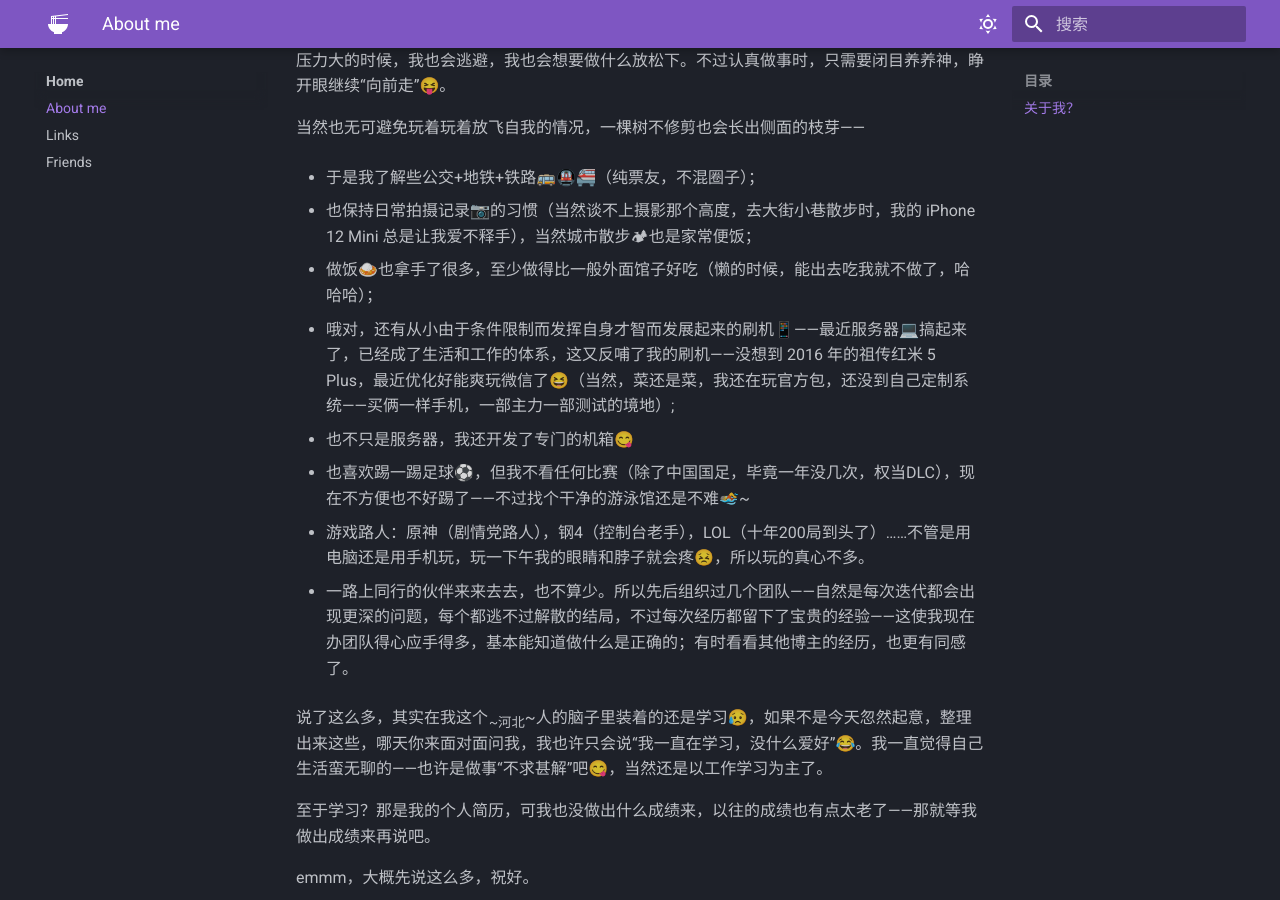
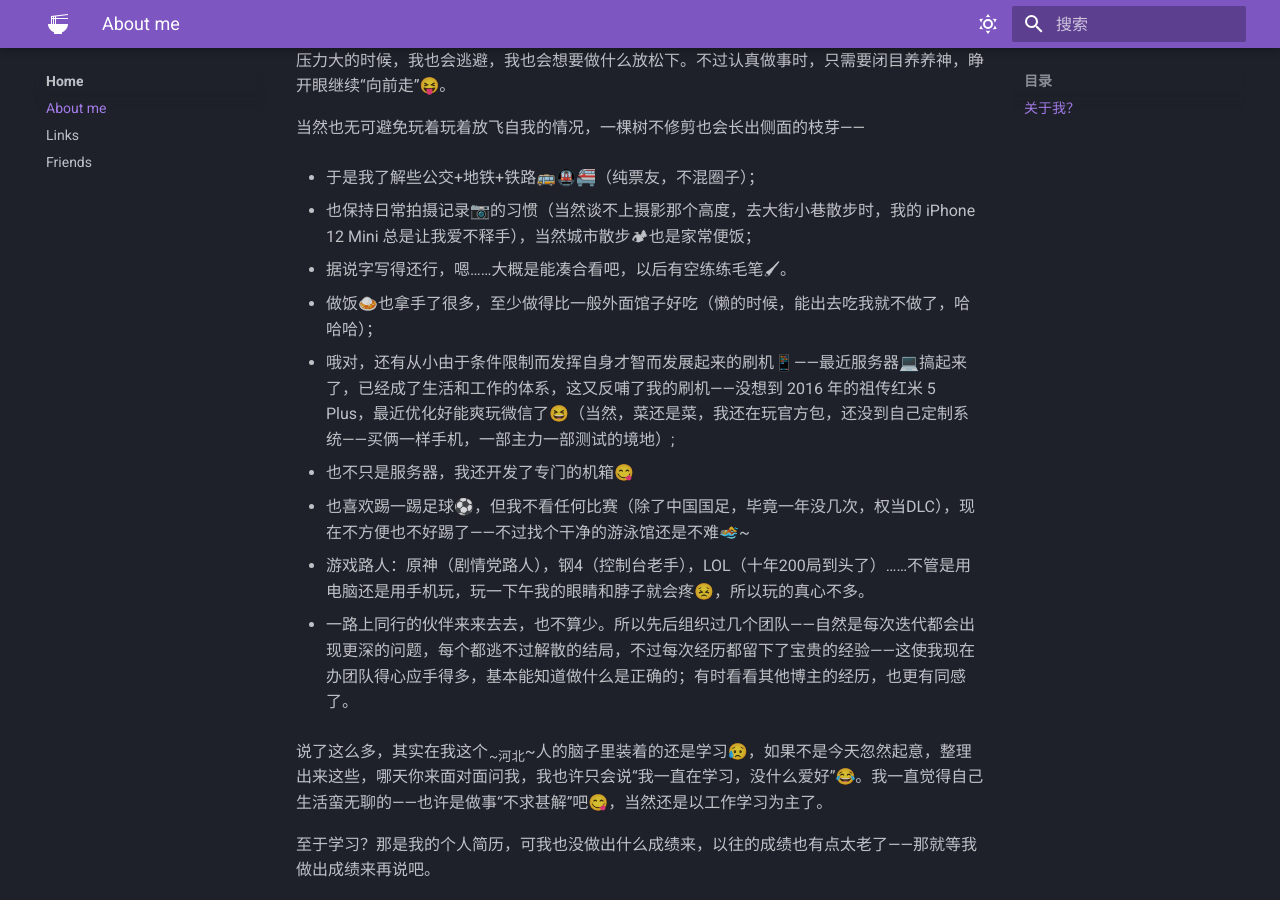
Before and after one commit to Haohahahaha/HomePage, an MkDocs documentation site: the page built from docs/me.md, in a window 1280 px wide and 900 px high, scrolled down 699 px. Built offline with MkDocs 1.6.1 and Material for MkDocs 9.7.7, drawn with Linux system fonts in a browser that asks for light colours.

Commit message:
2025-02-26_09:43:58 update

```diff
--- a/docs/me.md
+++ b/docs/me.md
@@ -26,6 +26,8 @@
 
 - 也保持日常拍摄记录📷的习惯（当然谈不上摄影那个高度，去大街小巷散步时，我的 iPhone 12 Mini 总是让我爱不释手），当然城市散步🏕也是家常便饭；
 
+- 据说字写得还行，嗯……大概是能凑合看吧，以后有空练练毛笔🖌。
+
 - 做饭🍛也拿手了很多，至少做得比一般外面馆子好吃（懒的时候，能出去吃我就不做了，哈哈哈）；
 
 - 哦对，还有从小由于条件限制而发挥自身才智而发展起来的刷机📱——最近服务器💻搞起来了，已经成了生活和工作的体系，这又反哺了我的刷机——没想到 2016 年的祖传红米 5 Plus，最近优化好能爽玩微信了😆（当然，菜还是菜，我还在玩官方包，还没到自己定制系统——买俩一样手机，一部主力一部测试的境地）;
```
